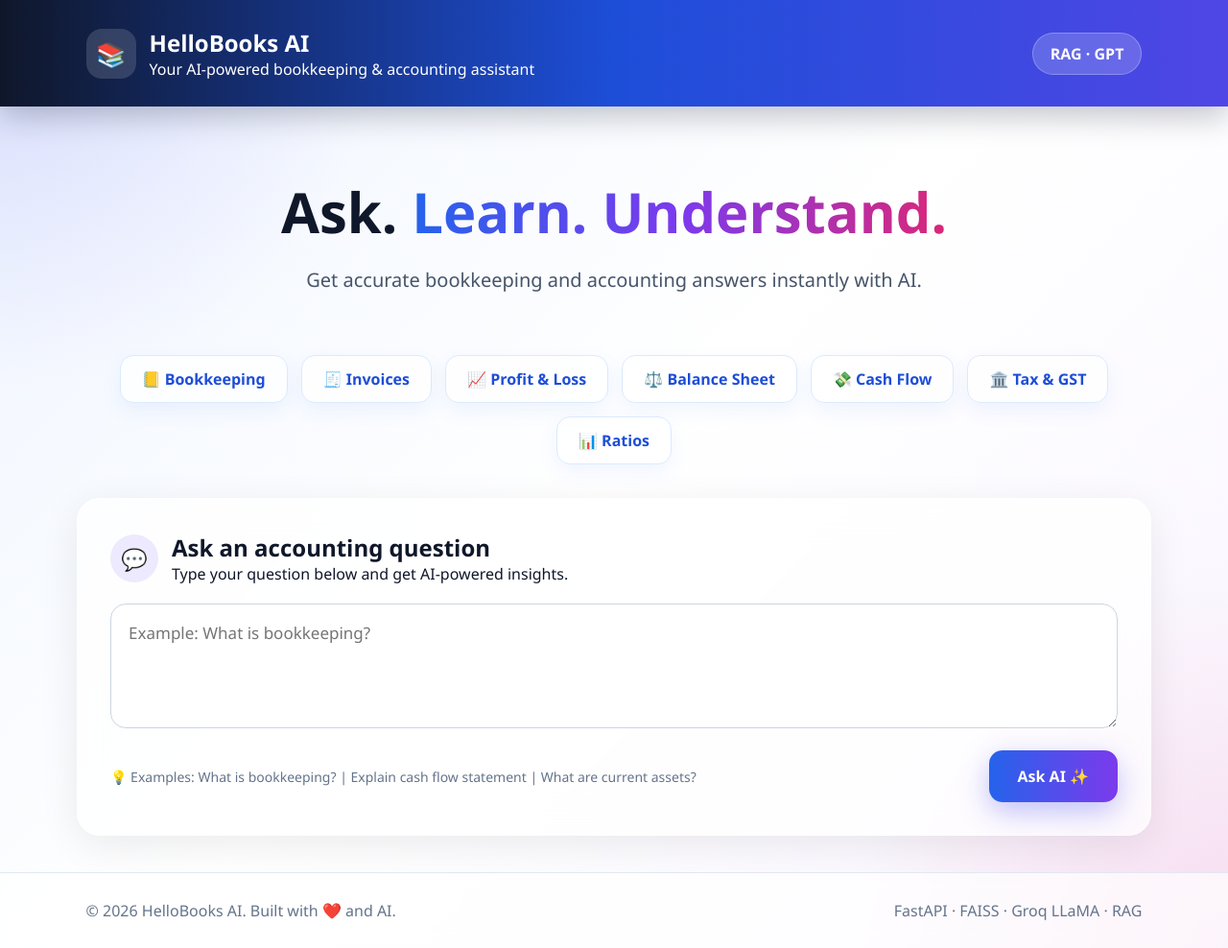
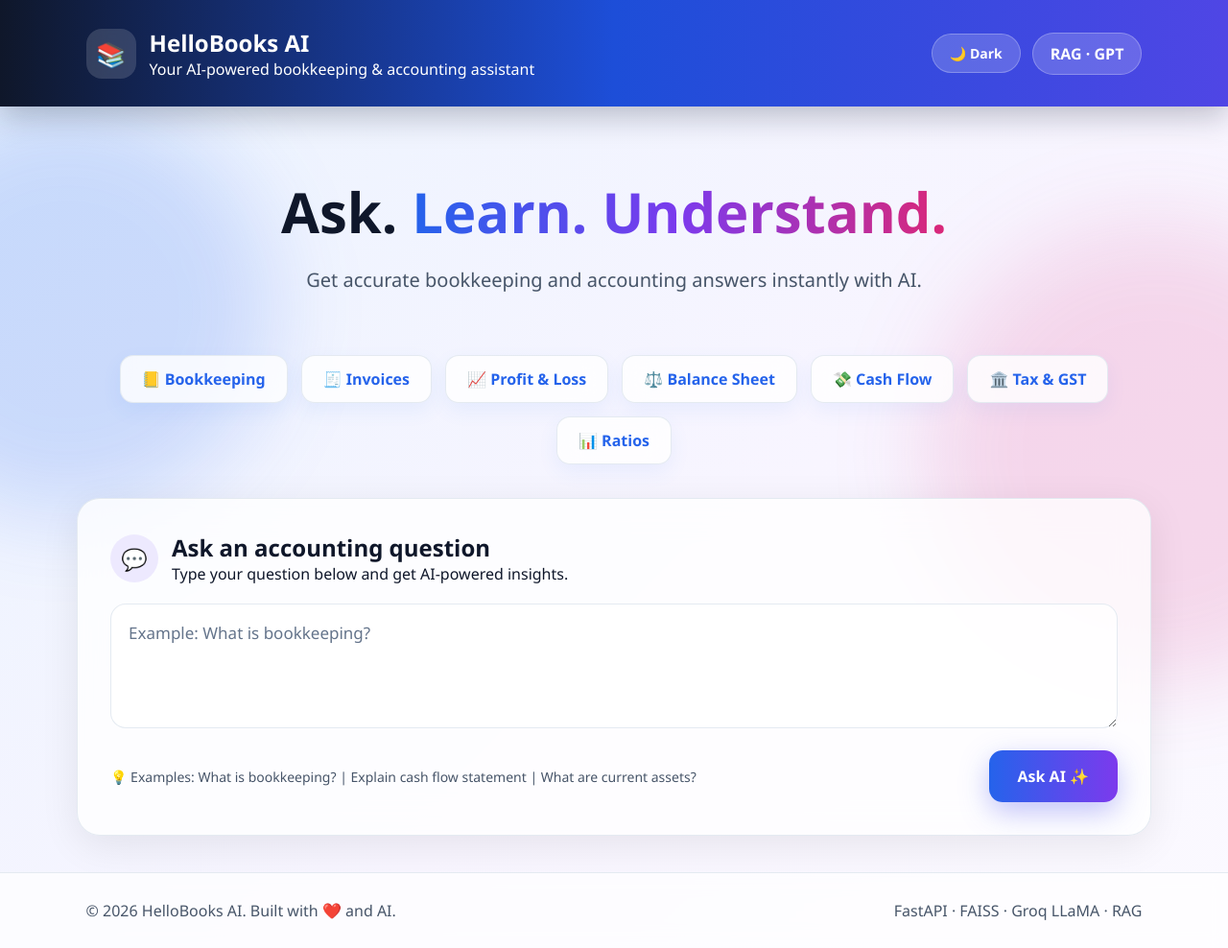
Before and after one commit to YASH-02042002/HelloBook-AI, a FastAPI app: page / in a window 1280 px wide. Shown: the whole page at 96% size. Run offline with FastAPI, Linux system fonts and the light colour scheme; parts of the project's set-up code (start-up, migrations or seed data) failed here and were passed over.

Commit message:
Update index.html

```diff
--- a/templates/index.html
+++ b/templates/index.html
@@ -14,15 +13,90 @@
   font-family: "Segoe UI", sans-serif;
 }
 
+:root {
+  --text: #0f172a;
+  --muted: #475569;
+  --card: rgba(255,255,255,0.78);
+  --card-strong: rgba(255,255,255,0.88);
+  --border: rgba(226,232,240,0.9);
+  --input-bg: rgba(255,255,255,0.75);
+  --topic-bg: rgba(255,255,255,0.82);
+  --footer-bg: rgba(255,255,255,0.7);
+}
+
+body.dark {
+  --text: #e5e7eb;
+  --muted: #cbd5e1;
+  --card: rgba(15,23,42,0.78);
+  --card-strong: rgba(15,23,42,0.88);
+  --border: rgba(148,163,184,0.25);
+  --input-bg: rgba(15,23,42,0.75);
+  --topic-bg: rgba(15,23,42,0.75);
+  --footer-bg: rgba(15,23,42,0.75);
+}
+
 body {
-  background:
-    radial-gradient(circle at top left, rgba(99,102,241,0.18), transparent 25%),
-    radial-gradient(circle at bottom right, rgba(236,72,153,0.15), transparent 25%),
-    linear-gradient(135deg, #eef4ff, #ffffff, #f8f5ff);
-
-  color: #0f172a;
+  background: linear-gradient(-45deg, #eef4ff, #ffffff, #f8f5ff, #e0f2fe, #fae8ff);
+  background-size: 400% 400%;
+  animation: gradientMove 10s ease infinite;
+  color: var(--text);
   min-height: 100vh;
   overflow-x: hidden;
+  position: relative;
+  transition: 0.35s ease;
+}
+
+body.dark {
+  background: linear-gradient(-45deg, #020617, #0f172a, #1e1b4b, #312e81, #111827);
+  background-size: 400% 400%;
+  animation: gradientMove 10s ease infinite;
+}
+
+body::before {
+  content: "";
+  position: fixed;
+  width: 420px;
+  height: 420px;
+  background: rgba(37, 99, 235, 0.18);
+  border-radius: 50%;
+  top: 120px;
+  left: -140px;
+  filter: blur(45px);
+  animation: floatBlob 8s ease-in-out infinite;
+  z-index: -1;
+}
+
+body::after {
+  content: "";
+  position: fixed;
+  width: 450px;
+  height: 450px;
+  background: rgba(219, 39, 119, 0.15);
+  border-radius: 50%;
+  right: -150px;
+  bottom: 80px;
+  filter: blur(45px);
+  animation: floatBlob 10s ease-in-out infinite;
+  z-index: -1;
+}
+
+body.dark::before {
+  background: rgba(96, 165, 250, 0.22);
+}
+
+body.dark::after {
+  background: rgba(168, 85, 247, 0.22);
+}
+
+@keyframes gradientMove {
+  0% { background-position: 0% 50%; }
+  50% { background-position: 100% 50%; }
+  100% { background-position: 0% 50%; }
+}
+
+@keyframes floatBlob {
+  0%, 100% { transform: translateY(0px) scale(1); }
+  50% { transform: translateY(-30px) scale(1.08); }
 }
 
 header {
@@ -53,12 +127,30 @@ header {
   backdrop-filter: blur(10px);
 }
 
-.badge {
+.header-actions {
+  display: flex;
+  gap: 12px;
+  align-items: center;
+}
+
+.badge,
+.theme-toggle {
   background: rgba(255,255,255,0.18);
   padding: 10px 18px;
   border-radius: 999px;
   font-weight: 700;
   border: 1px solid rgba(255,255,255,0.25);
+  color: white;
+}
+
+.theme-toggle {
+  cursor: pointer;
+  box-shadow: none;
+  font-size: 14px;
+}
+
+.theme-toggle:hover {
+  transform: translateY(-2px);
 }
 
 .hero {
@@ -106,17 +191,20 @@ header {
 }
 
 .topic {
-  background: rgba(255,255,255,0.8);
-  border: 1px solid #dbeafe;
-  color: #1d4ed8;
+  background: var(--topic-bg);
+  border: 1px solid var(--border);
+  color: #2563eb;
   padding: 13px 22px;
   border-radius: 14px;
-  box-shadow:
-    0 8px 20px rgba(59,130,246,0.08);
-
+  box-shadow: 0 8px 20px rgba(59,130,246,0.08);
   font-weight: 600;
   transition: 0.3s ease;
   cursor: pointer;
+  backdrop-filter: blur(12px);
+}
+
+body.dark .topic {
+  color: #93c5fd;
 }
 
 .topic:hover {
@@ -132,20 +220,13 @@ header {
 }
 
 .question-card {
-  background: rgba(255,255,255,0.75);
+  background: var(--card);
   backdrop-filter: blur(18px);
-
   border-radius: 24px;
   padding: 34px;
-
-  box-shadow:
-    0 10px 40px rgba(0,0,0,0.08),
-    inset 0 1px 0 rgba(255,255,255,0.5);
-
-  border: 1px solid rgba(255,255,255,0.35);
-
+  box-shadow: 0 10px 40px rgba(0,0,0,0.08), inset 0 1px 0 rgba(255,255,255,0.5);
+  border: 1px solid var(--border);
   margin-bottom: 38px;
-
   transition: 0.3s ease;
 }
 
@@ -176,13 +257,19 @@ textarea {
   width: 100%;
   min-height: 130px;
   resize: vertical;
-  border: 1.5px solid #cbd5e1;
+  border: 1.5px solid var(--border);
   border-radius: 16px;
   padding: 18px;
   font-size: 17px;
   outline: none;
   margin-bottom: 18px;
   transition: 0.3s ease;
+  background: var(--input-bg);
+  color: var(--text);
+}
+
+textarea::placeholder {
+  color: #64748b;
 }
 
 textarea:focus {
@@ -199,35 +286,26 @@ textarea:focus {
 }
 
 .examples {
-  color: #64748b;
+  color: var(--muted);
   font-size: 14px;
 }
 
 button {
   background: linear-gradient(90deg, #2563eb, #7c3aed);
-
   color: white;
   border: none;
-
   padding: 16px 30px;
   border-radius: 14px;
-
   font-size: 16px;
   font-weight: 700;
-
   cursor: pointer;
-
   transition: 0.3s ease;
-
-  box-shadow:
-    0 10px 30px rgba(99,102,241,0.4);
+  box-shadow: 0 10px 30px rgba(99,102,241,0.4);
 }
 
 button:hover {
   transform: translateY(-3px) scale(1.03);
-
-  box-shadow:
-    0 20px 45px rgba(99,102,241,0.5);
+  box-shadow: 0 20px 45px rgba(99,102,241,0.5);
 }
 
 .result-grid {
@@ -340,13 +422,13 @@ button:hover {
 }
 
 footer {
-  border-top: 1px solid #e2e8f0;
+  border-top: 1px solid var(--border);
   padding: 28px 7%;
-  color: #64748b;
+  color: var(--muted);
   display: flex;
   justify-content: space-between;
   flex-wrap: wrap;
-  background: rgba(255,255,255,0.7);
+  background: var(--footer-bg);
   backdrop-filter: blur(10px);
 }
 
@@ -380,7 +461,10 @@ footer {
     </div>
   </div>
 
+  <div class="header-actions">
+    <button class="theme-toggle" onclick="toggleTheme()" id="themeBtn">🌙 Dark</button>
     <div class="badge">RAG · GPT</div>
+  </div>
 </header>
 
 <section class="hero">
@@ -477,9 +540,45 @@ Generating answer...
 </footer>
 
 <script>
+function toggleTheme() {
+  const body = document.body;
+  const btn = document.getElementById("themeBtn");
+
+  body.classList.toggle("dark");
+
+  if (body.classList.contains("dark")) {
+    btn.innerText = "☀️ Light";
+    localStorage.setItem("theme", "dark");
+  } else {
+    btn.innerText = "🌙 Dark";
+    localStorage.setItem("theme", "light");
+  }
+}
+
+window.onload = function () {
+  const savedTheme = localStorage.getItem("theme");
+  const btn = document.getElementById("themeBtn");
+
+  if (savedTheme === "dark") {
+    document.body.classList.add("dark");
+    btn.innerText = "☀️ Light";
+  }
+};
+
+function setQuestion(text) {
+  document.getElementById("question").value = text;
+
+  window.scrollTo({
+    top: 0,
+    behavior: "smooth"
+  });
+
+  setTimeout(() => {
+    askQuestion();
+  }, 400);
+}
 
 async function askQuestion() {
-
   const question = document.getElementById("question").value.trim();
 
   if (!question) {
```
Also changed, not shown: other parts of templates/index.html (+23 -64 lines). Lines whose indentation alone changed are shown as unchanged.
